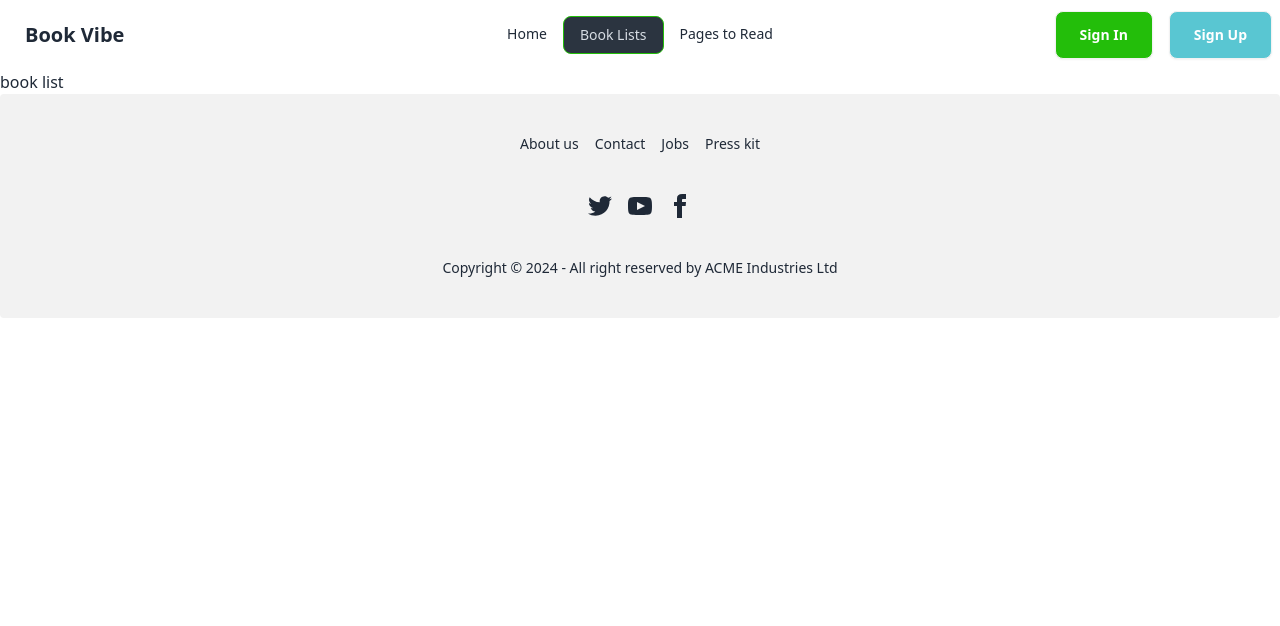
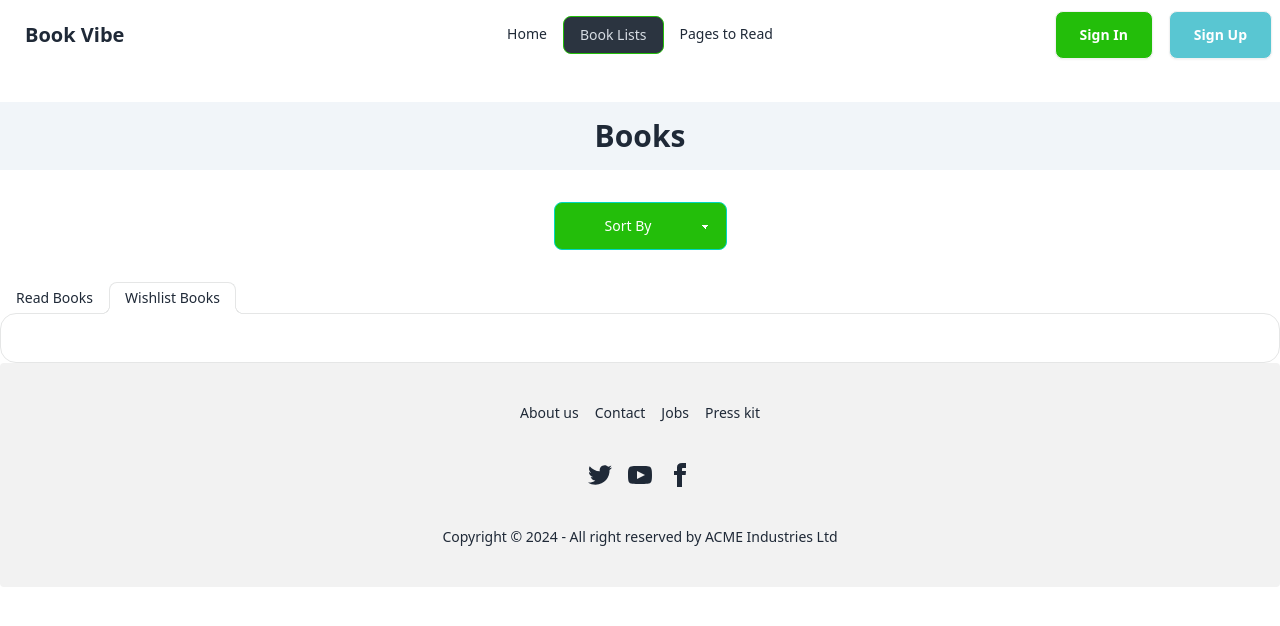
Before and after one commit to ariful2o/Book-Review-client, a React (Vite) app: page /BookList in a window 1280 px wide. Shown: the top 626 px of the page. Built offline with nearby package versions, Linux system fonts and the light colour scheme.

Commit message:
add books wishlist

```diff
--- a/package.json
+++ b/package.json
@@ -16,6 +16,7 @@
     "react-dom": "^18.2.0",
     "react-icons": "^5.0.1",
     "react-router-dom": "^6.22.3",
+    "react-toastify": "^10.0.5",
     "sort-by": "^1.2.0"
   },
   "devDependencies": {
--- a/src/components/BookDetails/BookDetails.jsx
+++ b/src/components/BookDetails/BookDetails.jsx
@@ -1,5 +1,3 @@
-import { key } from "localforage";
-import { useEffect, useState } from "react";
 import { useLoaderData, useParams } from 'react-router-dom';
 import Details from "../Details/Details";
 
@@ -9,21 +7,12 @@ export default function BookDetails() {
     // console.log(bookId)
     const books = useLoaderData()
     // const [book, setBook] = useState()
-
-
+    const book=books.find(book=>book.bookId===bookId)
+    // console.log(book)
 
     return (
-        <div>
-           <h2>books details</h2>
-           {
-             books.map((book)  => {
-               if (book.bookId === bookId) {
-                 return (
-                   <Details key={book.bookId} book={book}></Details>
-                 )
-               }
-             })
-           }
-        </div>
+
+        <Details  book={book}></Details>
+
     )
 }
--- a/src/components/Books/Books.jsx
+++ b/src/components/Books/Books.jsx
@@ -4,7 +4,7 @@ import Book from "../Book/Book"
 export default function Books() {
   const [books,setBooks]=useState([])
   useEffect(()=>{
-    fetch('books.json')
+    fetch('/books.json')
    .then(res=>res.json())
    .then(data=>setBooks(data))
   },[])
--- a/src/components/Details/Details.jsx
+++ b/src/components/Details/Details.jsx
@@ -1,8 +1,19 @@
-import React from 'react'
+import { ToastContainer, toast } from 'react-toastify';
+
+import 'react-toastify/dist/ReactToastify.css';
+import { getLocalStoredBooks, saveBook } from '../utlitys/utilitys';
 
 export default function Details({ book }) {
-    const { bookName, image, author, category, review, tags,totalPages ,publisher,yearOfPublishing,rating} = book
-    console.log(book)
+    const { bookName, image, author, category, review, tags, totalPages, publisher, yearOfPublishing, rating ,bookId} = book
+
+    const notify = () => {saveBook(bookId),toast("Success to add Wishlist")};
+
+    const getbook = () => {
+      getLocalStoredBooks()
+    }
+
+
+
     return (
         <div className='flex justify-center'>
             <img className='w-96 h-96 m-10' src={image} alt="" />
@@ -53,8 +64,9 @@ export default function Details({ book }) {
                     </div>
                 </div>
                 <div className="flex gap-6 my-4">
-                    <button className="btn btn-outline bg-slate-300 py-2 px-6">Read</button>
-                    <button className="btn bg-[#50B1C9] text-white">Wishlist</button>
+                    <button onClick={getbook} className="btn btn-outline bg-slate-300 py-2 px-6">Read</button>
+                    <button onClick={notify} className="btn bg-[#50B1C9] text-white">Wishlist</button>
+                    <ToastContainer />
                 </div>
             </div>
         </div>
--- a/src/components/ListedBooks/ListedBooks.jsx
+++ b/src/components/ListedBooks/ListedBooks.jsx
@@ -1,9 +1,57 @@
-import React from 'react'
+import { useLoaderData } from "react-router-dom"
+import { getLocalStoredBooks } from "../utlitys/utilitys"
+import { useEffect, useState } from "react"
+import WishlistBook from "../WishlistBook/WishlistBook"
+
 
 export default function ListedBooks() {
+
+  const [listbooks,setListBooks]=useState([])
+  const books=useLoaderData()
+  useEffect(()=>{
+    const wishlistbooks=getLocalStoredBooks()
+    if (books.length>0) {
+      const wishlist=books.filter(book=>wishlistbooks.includes(book.bookId))
+      setListBooks(wishlist)
+    }
+  },[])
+
+  // console.log(listbooks)
+
+
+  // const book=books.filter(book=>book.bookId===bookId)
+const Sort = (e) => {
+  e.preventDefault()
+}
+
+
   return (
     <div>
-      book list
+      <h2 className='text-3xl font-bold text-center bg-slate-100 py-4 my-8 '>Books</h2>
+
+      <div className="justify-center flex my-8">
+   <form  onChange={Sort}>
+   <select className="select select-accent w-full max-w-[200px] text-center bg-[#23BE0A] text-white">
+        <option disabled selected>Sort By</option>
+        <option>Rating</option>
+        <option>Number of pages</option>
+        <option>Publisher year</option>
+      </select>
+   </form>
+      </div>
+
+      <div role="tablist" className="tabs tabs-lifted">
+        <input type="radio" name="my_tabs_2" role="tab" className="tab" aria-label="Read Books" />
+        <div role="tabpanel" className="tab-content bg-base-100 border-base-300 rounded-box p-6">Read Books</div>
+
+        <input type="radio" name="my_tabs_2" role="tab" className="tab" aria-label="Wishlist Books" checked />
+        <div role="tabpanel" className="tab-content bg-base-100 border-base-300 rounded-box p-6">{
+          listbooks.map((book)=>{
+            return <WishlistBook key={book.bookId} book={book}></WishlistBook>
+
+          })
+        }</div>
+      </div>
     </div>
   )
 }
--- a/src/components/PagestoRead/PagestoRead.jsx
+++ b/src/components/PagestoRead/PagestoRead.jsx
@@ -1,9 +1,15 @@
-import React from 'react'
+
+import React from 'react';
+import { ToastContainer, toast } from 'react-toastify';
+
+import 'react-toastify/dist/ReactToastify.css';
 
 export default function PagestoRead() {
+  const notify = () => toast("Wow so easy !");
   return (
     <div>
-      Pages to Read
+      <button onClick={notify}>Notify !</button>
+      <ToastContainer />
     </div>
   )
 }
--- a/src/components/Root/Root.jsx
+++ b/src/components/Root/Root.jsx
@@ -1,6 +1,6 @@
 import { Outlet } from "react-router-dom";
+import Header from "../Header/Header";
 import Footer from "./Footer/Footer";
-import Header from "../Header/Header";
 
 
 export default function Root() {
--- /dev/null
+++ b/src/components/WishlistBook/WishlistBook.jsx
@@ -0,0 +1,9 @@
+
+export default function WishlistBook({book}) {
+    console.log(book)
+  return (
+    <div>
+      <h2>{book.bookName}</h2>
+    </div>
+  )
+}
--- /dev/null
+++ b/src/components/utlitys/utilitys.js
@@ -0,0 +1,21 @@
+const getLocalStoredBooks = () => {
+  const stroedBooks=localStorage.getItem('wishlist');
+  if(stroedBooks){
+      return JSON.parse(stroedBooks)
+    }else{
+      return []
+    }
+}
+
+
+const saveBook = (id) => {
+  const stroedBook=getLocalStoredBooks()
+  const exisit=stroedBook.find(book=>book.bookId===id)
+    if(!exisit){
+          stroedBook.push(id)
+      localStorage.setItem('wishlist',JSON.stringify(stroedBook))
+  }
+
+}
+
+export{saveBook,getLocalStoredBooks}
--- a/src/main.jsx
+++ b/src/main.jsx
@@ -1,16 +1,15 @@
-import React from 'react'
-import ReactDOM from 'react-dom/client'
-import App from './App.jsx'
-import './index.css'
+import React from 'react';
+import ReactDOM from 'react-dom/client';
 import {
   createBrowserRouter,
   RouterProvider,
 } from "react-router-dom";
-import Root from './components/Root/Root.jsx';
+import BookDetails from './components/BookDetails/BookDetails.jsx';
 import Home from './components/Home/Home.jsx';
 import ListedBooks from './components/ListedBooks/ListedBooks.jsx';
 import PagestoRead from './components/PagestoRead/PagestoRead.jsx';
-import BookDetails from './components/BookDetails/BookDetails.jsx';
+import Root from './components/Root/Root.jsx';
+import './index.css';
 
 const router = createBrowserRouter([
   {
@@ -25,6 +24,7 @@ const router = createBrowserRouter([
       {
         path: "/BookList",
         element: <ListedBooks />,
+        loader:()=>fetch('/books.json')
       },
       {
         path: "/PagestoRead",
@@ -32,7 +32,7 @@ const router = createBrowserRouter([
       },
       {
         path: "book/:bookId",
-        loader:(()=>fetch('books.json')),
+        loader:()=>fetch('/books.json'),
         element: <BookDetails />,
       }
 
```
Also changed, not shown: .eslintrc.cjs, 1 other file (tests, documents, lock files or other folders).
